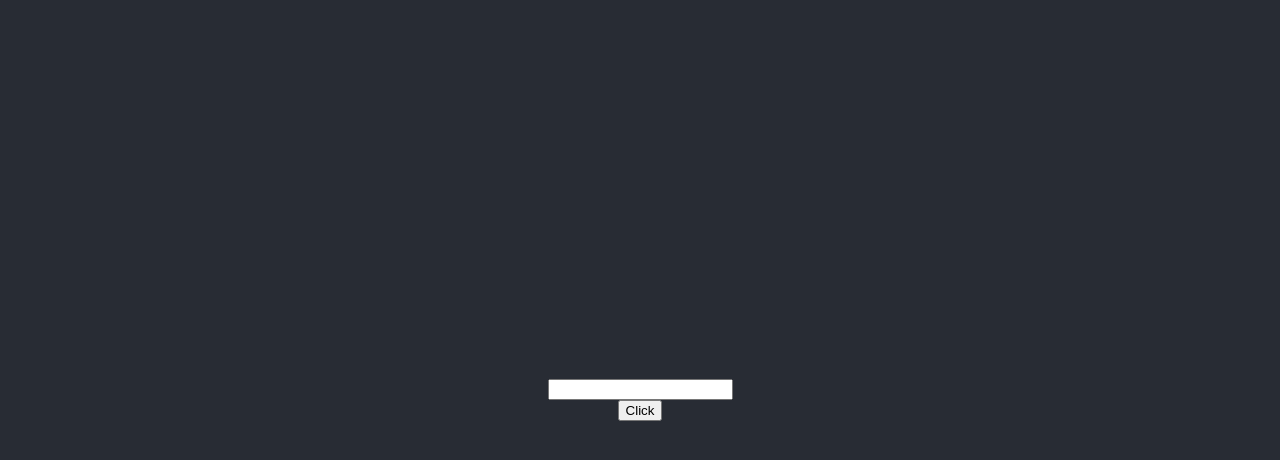
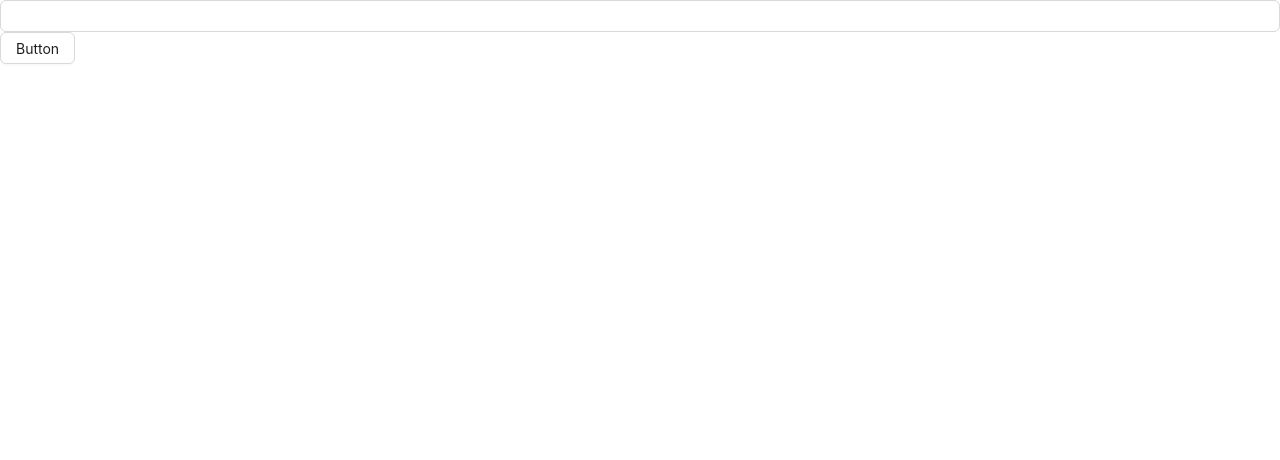
Before and after one commit to KA1823/react-app, a React (Create React App) app: page / in a window 1280 px wide. Shown: the top 460 px of the page. Built offline with nearby package versions, Linux system fonts and the light colour scheme.

Commit message:
Usestate and useref array

```diff
--- a/package.json
+++ b/package.json
@@ -6,6 +6,7 @@
     "@testing-library/jest-dom": "^5.16.5",
     "@testing-library/react": "^13.4.0",
     "@testing-library/user-event": "^13.5.0",
+    "antd": "^5.3.1",
     "react": "^18.2.0",
     "react-dom": "^18.2.0",
     "react-scripts": "5.0.1",
--- a/src/component/todo/App.js
+++ b/src/component/todo/App.js
@@ -1,21 +1,81 @@
 import logo from "../../logo.svg";
 import '../style/App.css';
-import { useRef } from 'react';
+import { useRef, useState } from 'react';
+import { Input, Card, Button } from "antd";
 
 function App() {
 
+  const [value, setValue] = useState([]);
   const refdata = useRef()
-const mydata = ()=>{
-  console.log(refdata.current.value)
+
+  const addItem = () => {
+    setValue([
+      ...value, refdata.current.input.value])
+  }
+
+  return(
+<>
+<Input ref={refdata}/>
+<Button onClick={()=>addItem()}>Button</Button>
+
+{value.map((item, index) => {
+return <Card key={index}>
+<p>{item}</p>
+</Card>
+})
 }
-  return (
-    <div className="App">
-      <header className="App-header">
-        <input id="abc" ref={refdata} />
-        <button onClick={mydata}>Click</button>
-      </header>
-    </div>
-  );
+</>
+);
 }
 
 export default App;
+
+
+
+
+
+
+
+
+
+
+
+//const refdata = useRef()
+//   const mydata = ()=>{
+//   console.log(refdata.current.value)
+// }
+//   return (
+//     <>
+
+//       <header className="App-header">
+//         <input id="abc" ref={refdata} />
+//         <button onClick={mydata}>Click</button>
+//       </header>
+
+//     </>
+//   );
+
+
+// const [value, setValue] = useState([]);
+//   const [text, addText] = useState('')
+
+//   const addItem = () => {
+//     setValue([
+//       ...value,
+//       text
+//     ])
+//     addText('')
+//   }
+//   // console.log(value, "results");
+//   return(
+// <>
+// <Input type="primary" value={text} onChange={(e) => {addText(e.target.value)}}/>
+// <Button onClick={addItem}>Button</Button>
+// {value.map((item, index) => {
+// return <Card key={index}>
+// <p>{item}</p>
+// </Card>
+// })
+// }
+// </>
+// );
```
Also changed, not shown: 1 other file (tests, documents, lock files or other folders).
